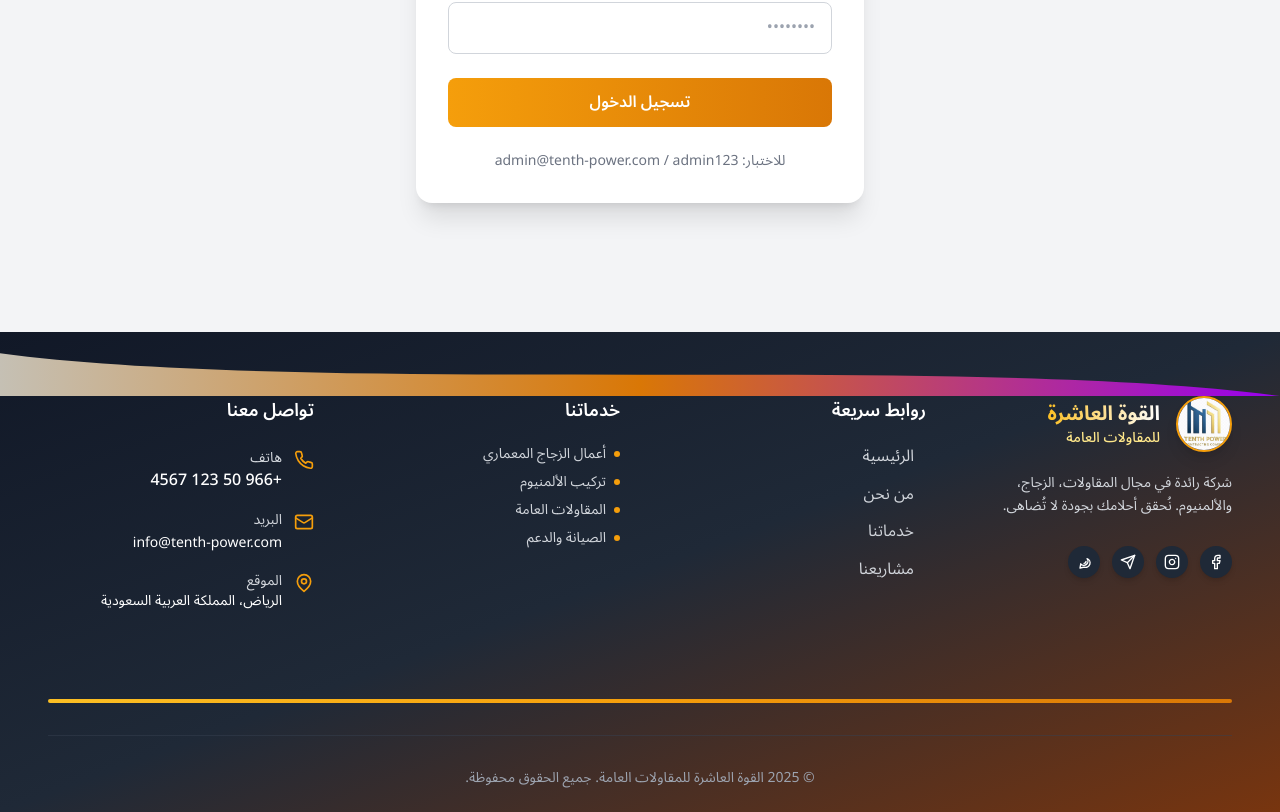
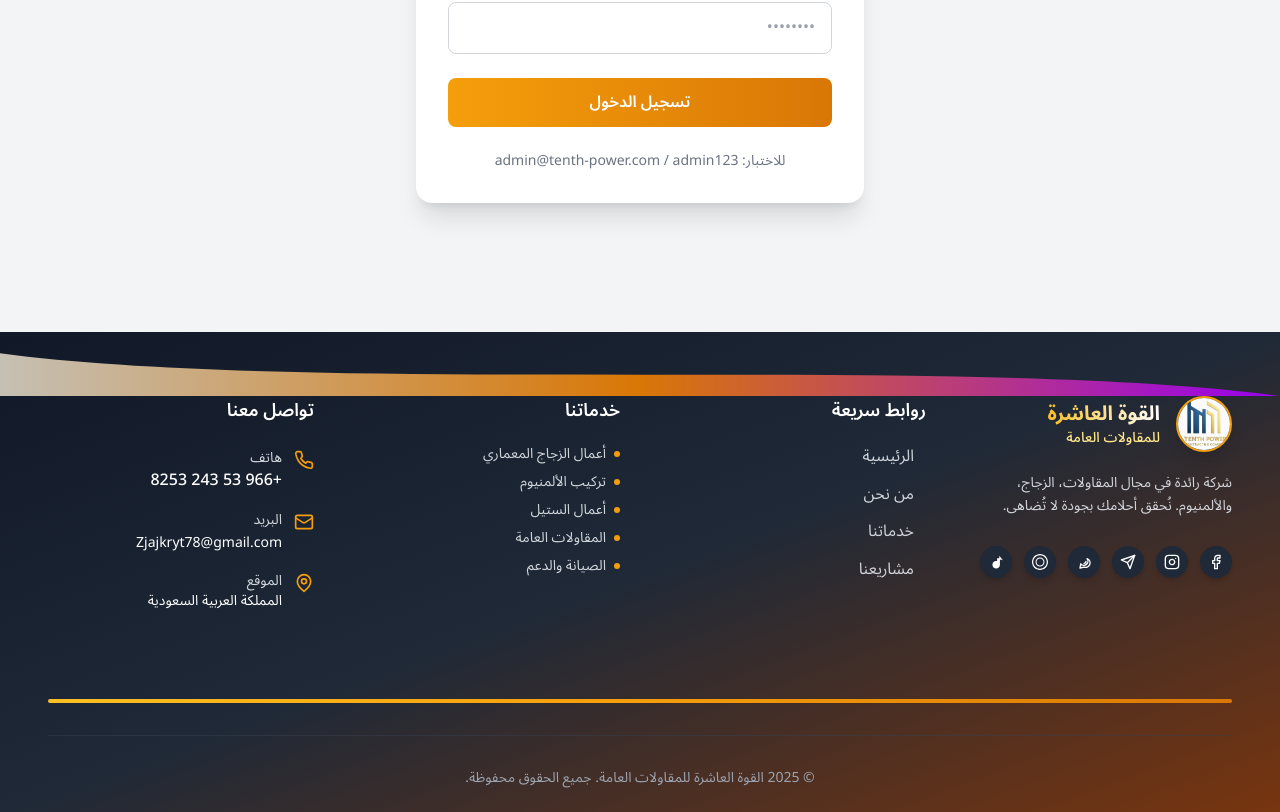
Before and after one commit to waheeb71/Tenth_Power, a React (Vite) app: page /admin in a window 1280 px wide. Shown: the part 548-1360 px from the top of the page. Built offline with nearby package versions, Linux system fonts and the light colour scheme.

Commit message:
Initial commit

```diff
--- a/src/components/Chatbot.tsx
+++ b/src/components/Chatbot.tsx
@@ -23,14 +23,14 @@ const Chatbot: React.FC = () => {
       'خدمات': 'نقدم خدمات متنوعة في أعمال الزجاج والألمنيوم والمقاولات العامة. يمكنكم زيارة صفحة خدماتنا لمزيد من التفاصيل.',
       'أسعار': 'أسعارنا تنافسية ومناسبة لجميع الميزانيات. يرجى التواصل معنا لمعرفة تفاصيل الأسعار حسب مشروعكم.',
       'مشاريع': 'لدينا العديد من المشاريع المنجزة بنجاح. يمكنكم مشاهدة معرض أعمالنا في صفحة المشاريع.',
-      'تواصل': 'يمكنكم التواصل معنا عبر الهاتف: +966 50 123 4567 أو البريد الإلكتروني: info@tenth-power.com',
+      'تواصل': 'يمكنكم التواصل معنا عبر الهاتف:+966532438253 أو البريد الإلكتروني: Zjajkryt78@gmail.com',
       'default': 'شكراً لاستفساركم. سيقوم فريقنا بالرد عليكم في أقرب وقت. يرجى ترك رسالة في صفحة التواصل للحصول على رد مفصل.'
     },
     en: {
       'services': 'We offer various services in glass works, aluminum, and general contracting. Please visit our services page for more details.',
       'prices': 'Our prices are competitive and suitable for all budgets. Please contact us for pricing details based on your project.',
       'projects': 'We have many successfully completed projects. You can view our portfolio on the projects page.',
-      'contact': 'You can contact us by phone: +966 50 123 4567 or email: info@tenth-power.com',
+      'contact': 'You can contact us by phone:+966532438253 or email: Zjajkryt78@gmail.com',
       'default': 'Thank you for your inquiry. Our team will respond to you soon. Please leave a message on the contact page for a detailed response.'
     }
   };
--- a/src/components/Footer.tsx
+++ b/src/components/Footer.tsx
@@ -44,7 +44,7 @@ const Footer: React.FC = () => {
             <div className="flex items-center space-x-4 rtl:space-x-reverse">
               <img
                 src="/logo.png"
-                alt="شعار الشركة"
+               alt="تركيب الزجاج القوة العاشرة"
                 className="w-14 h-14 object-cover rounded-full border-2 border-amber-500 shadow-lg"
               />
               <div>
@@ -58,18 +58,32 @@ const Footer: React.FC = () => {
               شركة رائدة في مجال المقاولات، الزجاج، والألمنيوم. نُحقق أحلامك بجودة لا تُضاهى.
             </p>
             <div className="flex space-x-3 rtl:space-x-reverse pt-2">
-              <a href="#" className="p-2 bg-gray-800 rounded-full hover:bg-amber-600 transition-all duration-300 shadow-md hover:shadow-amber-500/20">
+              <a href="https://www.facebook.com/share/1B76d6yTDp/" className="p-2 bg-gray-800 rounded-full hover:bg-amber-600 transition-all duration-300 shadow-md hover:shadow-amber-500/20">
                 <Facebook className="w-4 h-4" />
               </a>
-              <a href="#" className="p-2 bg-gray-800 rounded-full hover:bg-amber-600 transition-all duration-300 shadow-md hover:shadow-amber-500/20">
+              <a href="https://www.instagram.com/ZJJ4021" className="p-2 bg-gray-800 rounded-full hover:bg-amber-600 transition-all duration-300 shadow-md hover:shadow-amber-500/20">
                 <Instagram className="w-4 h-4" />
               </a>
               <a href="#" className="p-2 bg-gray-800 rounded-full hover:bg-amber-600 transition-all duration-300 shadow-md hover:shadow-amber-500/20">
                 <TelegramIcon className="w-4 h-4" />
               </a>
-              <a href="#" className="p-2 bg-gray-800 rounded-full hover:bg-amber-600 transition-all duration-300 shadow-md hover:shadow-amber-500/20">
+              <a href="https://wa.me/966532438253" className="p-2 bg-gray-800 rounded-full hover:bg-amber-600 transition-all duration-300 shadow-md hover:shadow-amber-500/20">
                 <WhatsAppIcon className="w-4 h-4" />
               </a>
+                {/* Snapchat */}
+  <a href="https://www.snapchat.com/add/zjjskryt24?share_id=dOfCOthKqmw&locale=ar-AE" className="p-2 bg-gray-800 rounded-full hover:bg-amber-600 transition-all duration-300 shadow-md hover:shadow-amber-500/20">
+    <svg className="w-4 h-4" viewBox="0 0 512 512" fill="white" xmlns="http://www.w3.org/2000/svg">
+      <path d="M256 0C114.624 0 0 114.624 0 256c0 141.376 114.624 256 256 256s256-114.624 256-256C512 114.624 397.376 0 256 0zm0 472c-119.296 0-216-96.704-216-216S136.704 40 256 40s216 96.704 216 216-96.704 216-216 216z"/>
+      <path d="M256 112c-79.296 0-144 64.704-144 144s64.704 144 144 144 144-64.704 144-144-64.704-144-144-144zm0 256c-61.856 0-112-50.144-112-112s50.144-112 112-112 112 50.144 112 112-50.144 112-112 112z"/>
+    </svg>
+  </a>
+
+  {/* TikTok */}
+  <a href="https://www.tiktok.com/@user0532438253?_t=ZS-8zOaCY7q4xg&_r=1" className="p-2 bg-gray-800 rounded-full hover:bg-amber-600 transition-all duration-300 shadow-md hover:shadow-amber-500/20">
+    <svg className="w-4 h-4" viewBox="0 0 448 512" fill="white" xmlns="http://www.w3.org/2000/svg">
+      <path d="M448 209.9v-35.2c-15.2 7.1-31.5 11.4-48.5 12.5-17.5 1.2-34.5-1.8-50.4-8.3v162.3c0 66.3-53.7 120-120 120s-120-53.7-120-120 53.7-120 120-120c10.7 0 21.1 1.3 31 3.8v-90.1h62c4.4 0 8-3.6 8-8v-69.3z"/>
+    </svg>
+  </a>
             </div>
           </div>
 
@@ -108,6 +122,10 @@ const Footer: React.FC = () => {
                 <span className="w-1.5 h-1.5 bg-amber-500 rounded-full"></span>
                 <span>تركيب الألمنيوم</span>
               </li>
+               <li className="flex items-center space-x-2 rtl:space-x-reverse">
+      <span className="w-1.5 h-1.5 bg-amber-500 rounded-full"></span>
+      <span>أعمال الستيل</span>
+    </li>
               <li className="flex items-center space-x-2 rtl:space-x-reverse">
                 <span className="w-1.5 h-1.5 bg-amber-500 rounded-full"></span>
                 <span>المقاولات العامة</span>
@@ -127,8 +145,8 @@ const Footer: React.FC = () => {
                 <Phone className="w-5 h-5 text-amber-500 mt-0.5 flex-shrink-0" />
                 <div>
                   <p className="text-sm text-gray-300">هاتف</p>
-                  <a href="tel:+966501234567" className="text-white hover:text-amber-400 transition-colors duration-200 font-medium">
-                    +966 50 123 4567
+                  <a href="tel:+966532438253" className="text-white hover:text-amber-400 transition-colors duration-200 font-medium">
+                   +966 53 243 8253
                   </a>
                 </div>
               </div>
@@ -137,8 +155,8 @@ const Footer: React.FC = () => {
                 <Mail className="w-5 h-5 text-amber-500 mt-0.5 flex-shrink-0" />
                 <div>
                   <p className="text-sm text-gray-300">البريد</p>
-                  <a href="mailto:info@tenth-power.com" className="text-white hover:text-amber-400 transition-colors duration-200 text-sm">
-                    info@tenth-power.com
+                  <a href="mailto:Zjajkryt78@gmail.com" className="text-white hover:text-amber-400 transition-colors duration-200 text-sm">
+                    Zjajkryt78@gmail.com
                   </a>
                 </div>
               </div>
@@ -147,7 +165,7 @@ const Footer: React.FC = () => {
                 <MapPin className="w-5 h-5 text-amber-500 mt-0.5 flex-shrink-0" />
                 <div>
                   <p className="text-sm text-gray-300">الموقع</p>
-                  <p className="text-white text-sm">الرياض، المملكة العربية السعودية</p>
+                  <p className="text-white text-sm">المملكة العربية السعودية</p>
                 </div>
               </div>
             </div>
@@ -155,7 +173,7 @@ const Footer: React.FC = () => {
             {/* Call Button for Mobile */}
             <div className="sm:hidden mt-6">
               <a
-                href="tel:+966501234567"
+                href="tel:+966532438253"
                 className="w-full flex items-center justify-center space-x-2 rtl:space-x-reverse bg-amber-600 hover:bg-amber-700 text-white py-3 px-6 rounded-xl font-medium transition-all duration-300 shadow-lg hover:shadow-amber-500/30"
               >
                 <Phone className="w-4 h-4" />
--- a/src/components/SEO.tsx
+++ b/src/components/SEO.tsx
@@ -34,7 +34,7 @@ const SEO: React.FC<SEOProps> = ({
       "@type": "ContactPoint",
       "telephone": "+966532438253",
       "contactType": "customer service",
-      "email": "info@tenth-power.com"
+      "email": "Zjajkryt78@gmail.com"
     },
     "sameAs": [
       "https://facebook.com/tenthpower",
--- a/src/pages/Contact.tsx
+++ b/src/pages/Contact.tsx
@@ -35,13 +35,13 @@ const Contact: React.FC = () => {
       icon: Phone,
       title: 'الهاتف',
       content: '+966 50 123 4567',
-      href: 'tel:+966501234567'
+      href: 'tel:+966532438253'
     },
     {
       icon: Mail,
       title: 'البريد الإلكتروني',
-      content: 'info@tenth-power.com',
-      href: 'mailto:info@tenth-power.com'
+      content: 'Zjajkryt78@gmail.com',
+      href: 'mailto:Zjajkryt78@gmail.com'
     },
     {
       icon: MapPin,
--- a/src/prompts/companyPrompt.json
+++ b/src/prompts/companyPrompt.json
@@ -14,7 +14,7 @@
   ],
   "contact": {
     "phone": "+966 50 123 4567",
-    "email": "info@tenth-power.com",
+    "email": "Zjajkryt78@gmail.com",
     "location": "الرياض، المملكة العربية السعودية"
   },
   "tone": "Professional, friendly, and confident. Avoid slang. Use formal Arabic (Fusha) when needed.",
@@ -25,7 +25,7 @@
     },
     "en": {
       "input": "How can I get a quote?",
-      "output": "You can request a quote by calling us at +966 50 123 4567 or sending your project details through the contact page."
+      "output": "You can request a quote by calling us at+966532438253 or sending your project details through the contact page."
     }
   }
 }
--- a/src/utils/seo.ts
+++ b/src/utils/seo.ts
@@ -105,7 +105,7 @@ export const organizationStructuredData = {
     "@type": "ContactPoint",
     "telephone": "+966532438253",
     "contactType": "customer service",
-    "email": "info@tenth-power.com",
+    "email": "Zjajkryt78@gmail.com",
     "availableLanguage": ["Arabic", "English"]
   },
   "sameAs": [
```
Also changed, not shown: src/components/icons/TelegramIcon.tsx (line endings or trailing spaces).
